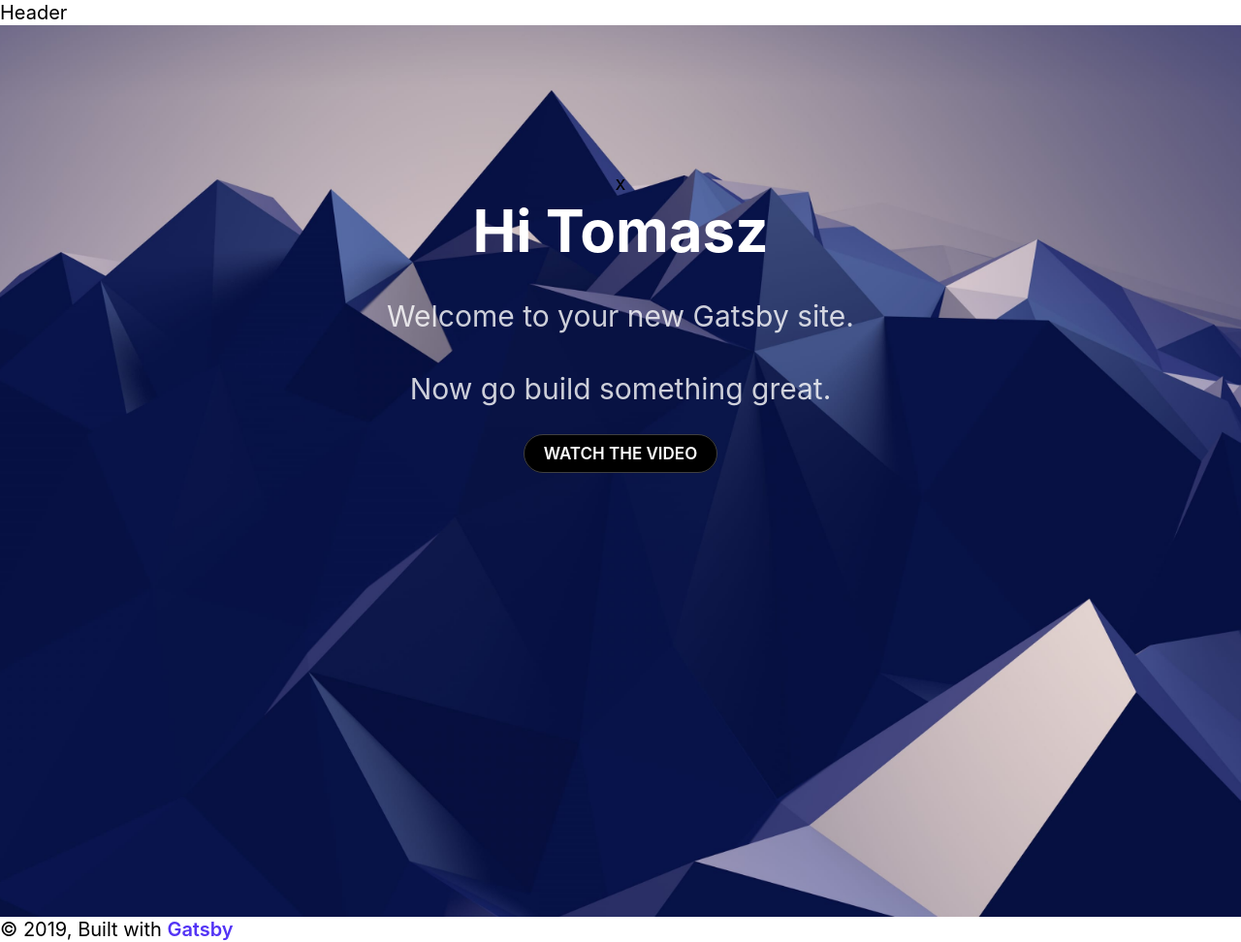
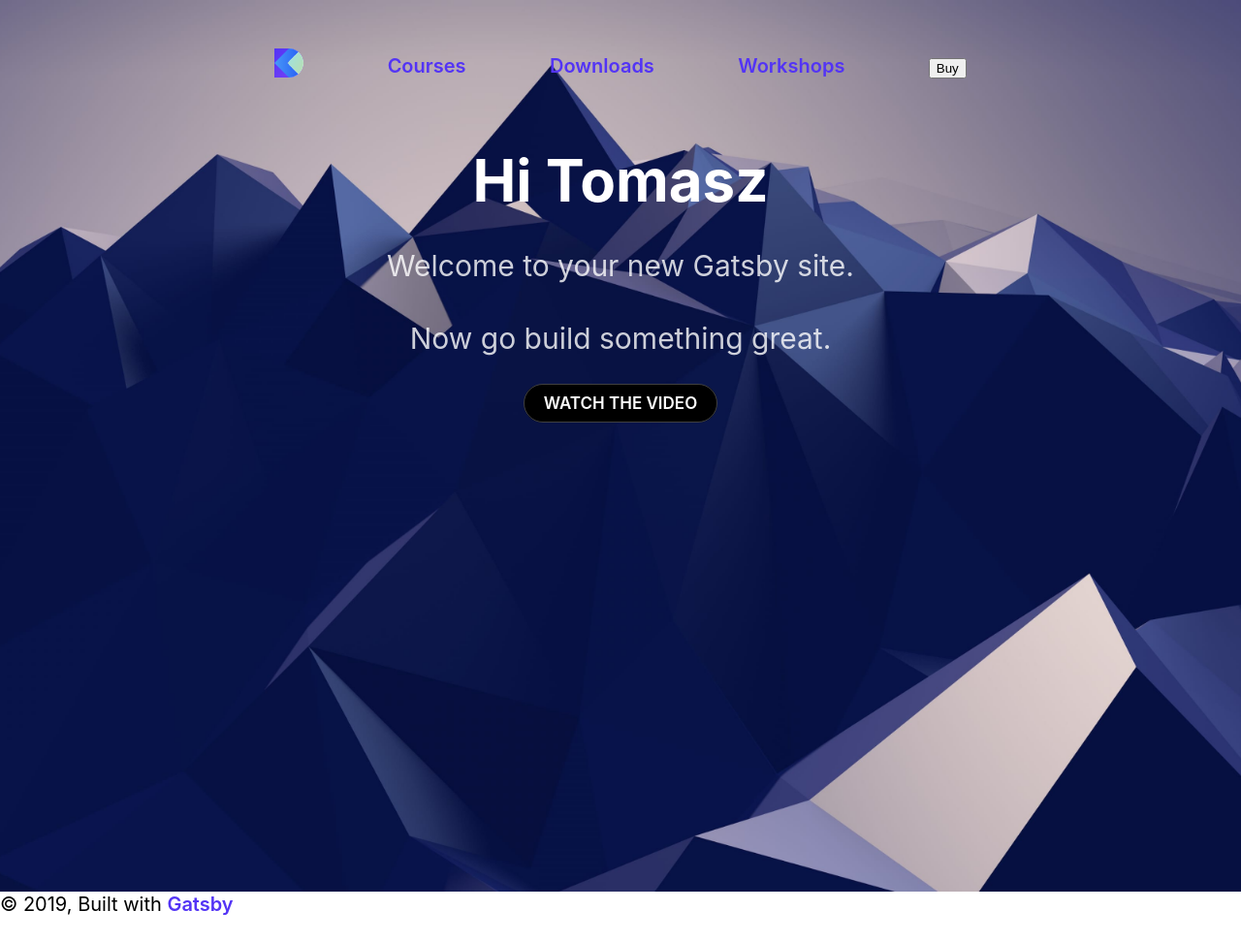
Before and after one commit to Casprovy/design-react, a Gatsby site: page / in a window 1280 px wide. Shown: the whole page at 97% size. After the commit the page ends 946 px from the top, so only its background shows below. Built offline with nearby package versions, Linux system fonts and the light colour scheme; Gatsby itself is replaced by a stand-in of ours.

Commit message:
working through css

```diff
--- /dev/null
+++ b/src/components/header.css
@@ -0,0 +1,16 @@
+.Header {
+  position: fixed;
+  width: 100%;
+  padding: 50px 0;
+  z-index: 100;
+}
+
+.HeaderGroup {
+  max-width: 800px;
+  margin: 0 auto;
+  text-align: center;
+  display: grid;
+  grid-template-columns: repeat(5, auto);
+  align-items: center;
+  justify-items: center;
+}
--- a/src/components/header.js
+++ b/src/components/header.js
@@ -1,8 +1,23 @@
 import { Link } from "gatsby"
 import PropTypes from "prop-types"
 import React from "react"
+import "../components/header.css"
 
-const Header = ({ siteTitle }) => <div>Header</div>
+const Header = ({ siteTitle }) => (
+  <div className="Header">
+    <div className="HeaderGroup">
+      <Link to="/">
+        <img width="30" src={require("../images/logo-designcode.svg")} />
+      </Link>
+      <Link to="/courses">Courses</Link>
+      <Link to="/downloads">Downloads</Link>
+      <Link to="/workshops">Workshops</Link>
+      <Link to="/buy">
+        <button>Buy</button>
+      </Link>
+    </div>
+  </div>
+)
 
 Header.propTypes = {
   siteTitle: PropTypes.string,
--- a/src/pages/index.js
+++ b/src/pages/index.js
@@ -11,7 +11,6 @@ const IndexPage = () => (
     <Header />
     <div className="Hero">
       <div className="HeroGroup">
-        x
         <SEO title="Home" />
         <h1>Hi Tomasz</h1>
         <p>Welcome to your new Gatsby site.</p>
```
